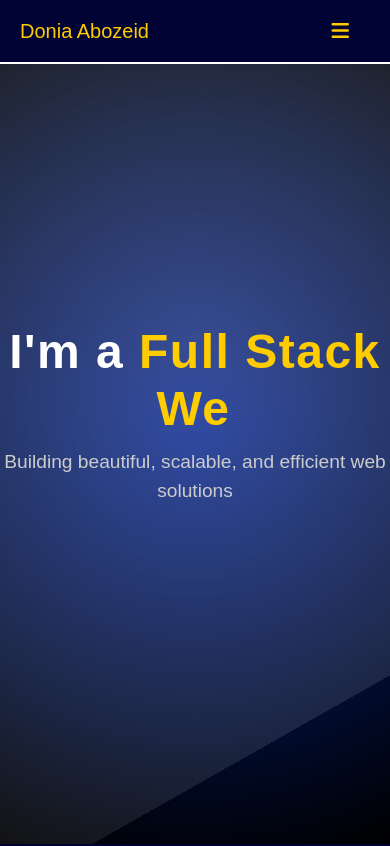
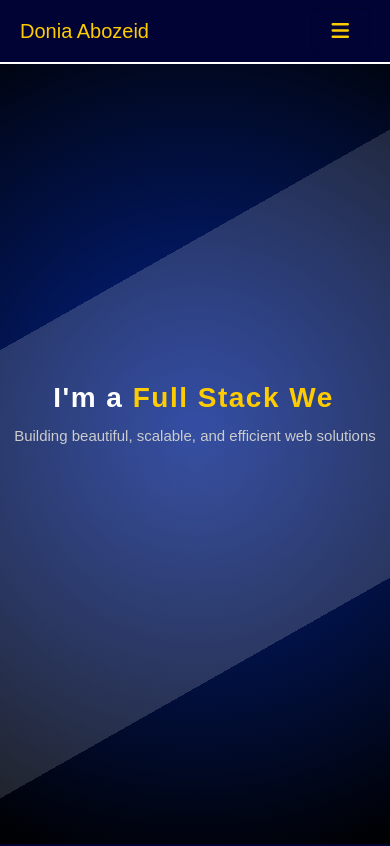
Before and after one commit to Doniaahmed22/MyPortfolio, a plain HTML site: page index.html in a window 390 px wide. Shown: the top 846 px of the page. Drawn offline with Linux system fonts and the light colour scheme.

Commit message:
Update style.css

```diff
--- a/CSS/style.css
+++ b/CSS/style.css
@@ -397,4 +397,21 @@ html {
     .exp{
         box-shadow: -2px -2px 5px rgba(255, 255, 255, 0.2);
     }
+
+    .home::before {
+        top: -70%;
+        left: 0%;
+        width: 100%;
+        height: 250%;
+    }
+
+    .main-title{
+        font-size: 28px;
+
+    }
+    .subtitle{
+        font-size: 15px;
+    }
+
+
 }
```
